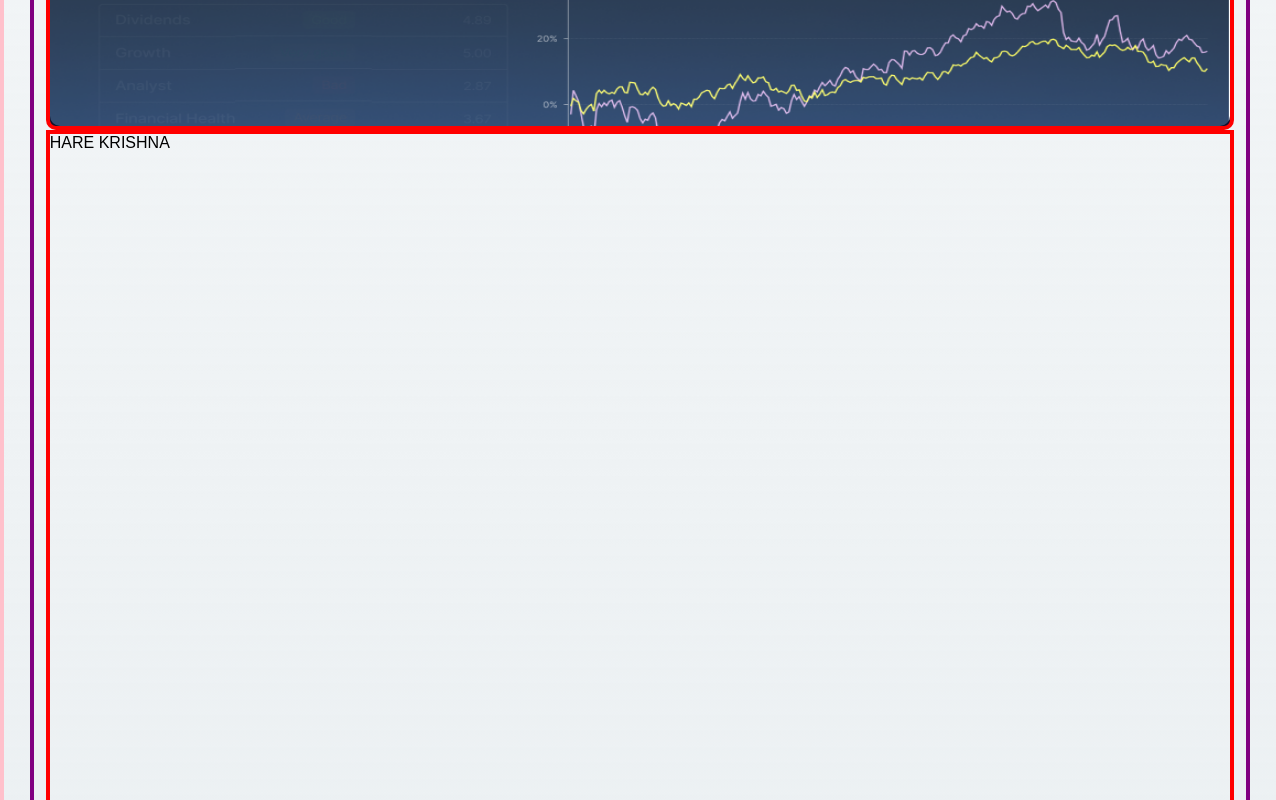
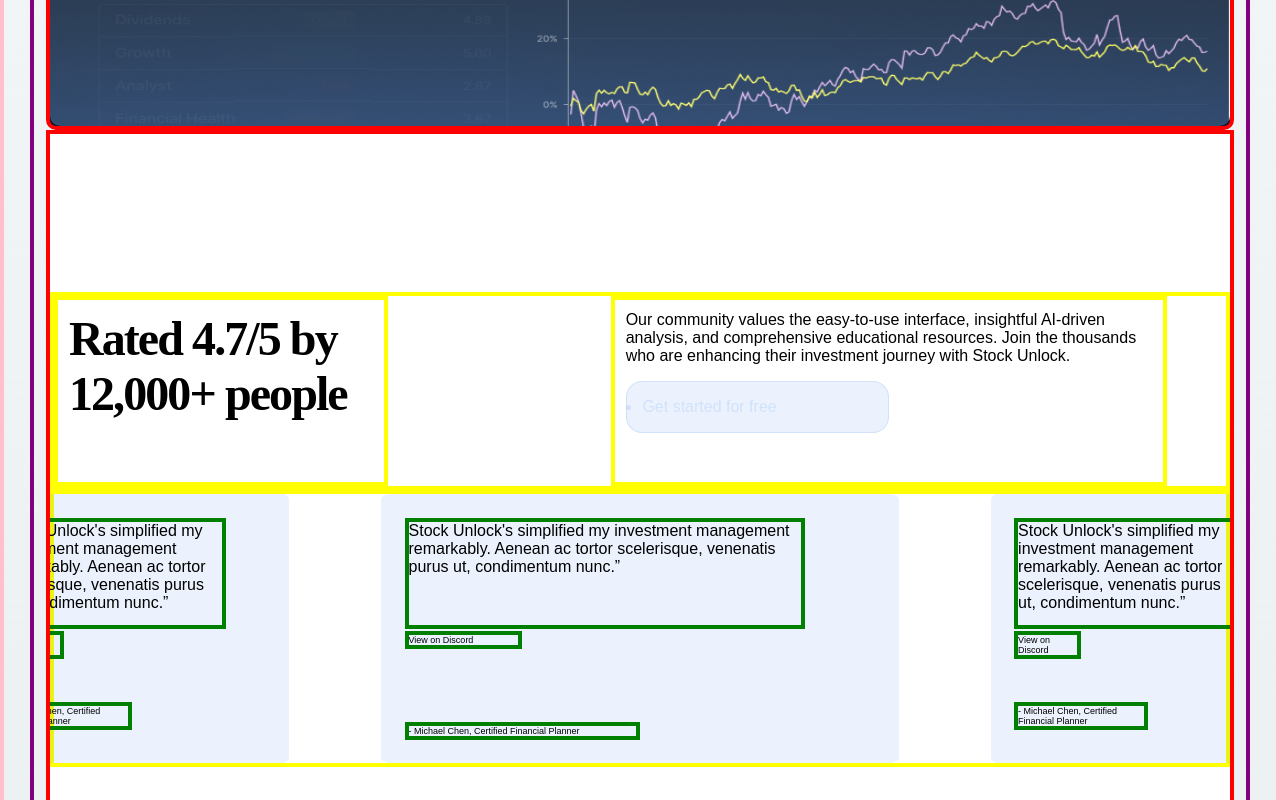
Before and after one commit to ArupRai/Project_UI_Clone, a plain HTML site: page index.html in a window 1280 px wide. Shown: the part 2260-3060 px from the top of the page. Drawn offline with Linux system fonts and the light colour scheme; files whose address does not match are found by name.

Commit message:
page-4 updates

```diff
--- a/index.html
+++ b/index.html
@@ -96,9 +96,41 @@
                 </div>
 
             </div>
-    </div>
+        </div>
         <div class="page page-4">
-            <p>HARE KRISHNA</p>
+            <!-- <p>HARE KRISHNA</p> -->
+            <div class="p4up p4up-flex">
+                <div class="p4up-left">
+                    Rated 4.7/5      by 12,000+ people
+                </div>
+                <div class="p4up-right">
+                    <p>
+                        Our community values the easy-to-use interface, insightful AI-driven analysis, and comprehensive educational resources. Join the thousands who are enhancing their investment journey with Stock Unlock.
+                    </p>
+                    <div class="getstart-container">
+                        <ul class="getsart">
+                            <li>Get started for free</li>
+                        </ul>
+                    </div>
+                </div>
+            </div>
+            <div class="p4down p4down-flex">
+                <div class="quotes quote-left">
+                    <p>Stock Unlock's simplified my investment management remarkably. Aenean ac tortor scelerisque, venenatis purus ut, condimentum nunc.”</p>
+                    <div class="discord">View on Discord</div>
+                    <div class="Mchein">- Michael Chen, Certified Financial Planner</div>
+                </div>
+                <div class="quotes quote-mid">
+                    <p>Stock Unlock's simplified my investment management remarkably. Aenean ac tortor scelerisque, venenatis purus ut, condimentum nunc.”</p>
+                    <div class="discord">View on Discord</div>
+                    <div class="Mchein">- Michael Chen, Certified Financial Planner</div>
+                </div>
+                <div class="quotes quote-right">
+                    <p>Stock Unlock's simplified my investment management remarkably. Aenean ac tortor scelerisque, venenatis purus ut, condimentum nunc.”</p>
+                    <div class="discord">View on Discord</div>
+                    <div class="Mchein">- Michael Chen, Certified Financial Planner</div>
+                </div>
+            </div>
         </div>
         <div class="page page-5">
             <p>HARE KRISHNA</p>
--- a/style.css
+++ b/style.css
@@ -346,3 +346,118 @@
 
 
 /* /page-3 */
+
+
+/* page-4 */
+
+
+.page-4{
+    display: flex;
+    flex-direction: column;
+    flex-wrap: nowrap;
+    justify-content: center;
+    background: linear-gradient(0deg, #FFFFFF, #FFFFFF),linear-gradient(0deg, #EFF2F4, #EFF2F4);
+
+}
+
+.p4up{
+    width: 100%;
+    height: 25%;
+    border: 4px solid yellow;
+}
+.p4up-flex{
+    display: flex;
+    flex-direction: row;
+    flex-wrap: nowrap;
+    justify-content: space-between;
+    padding-right: 5%;
+}
+.p4up-left{
+    width: 30%;
+    height: 100%;
+    border: 4px solid yellow;
+    padding: 1%;
+    font-weight: 600;
+    font-family: TWK Lausanne;
+    font-size: 3rem;
+    letter-spacing: -0.04em;
+    text-align: left;
+
+}
+.p4up-right{
+    width: 50%;
+    height: 100%;
+    border: 4px solid yellow;
+    display: flex;
+    flex-direction: column;
+    flex-wrap: nowrap;
+    justify-content: flex-start;
+    gap: 10%;
+    padding: 1%;
+}
+.p4up-right .p{
+    opacity: 0.7;
+    font-weight: 300;
+}
+.getstart-container{
+    width: 50%;
+    background: #3E83EB1A;
+    border: 1px solid #3E83EB26;
+    color: #3E83EB26;
+    padding: 3%;
+    border-radius: 1rem;
+
+}
+.p4down{
+    width: 100%;
+    height: 35%;
+    border: 4px solid yellow;
+    display: flex;
+    flex-direction: row;
+    flex-wrap: nowrap;
+    gap: 1%;
+
+}
+.quotes{
+    padding: 2%;
+    border-radius: 2%;
+    height: 100%;
+    display: flex;
+    flex-direction: column;
+    flex-wrap: nowrap;
+    justify-content: flex-start;
+    gap: 1%;
+    background: #3E83EB1A;
+
+}
+.quotes p{
+    border: 4px solid green;
+    width: 85%;
+    height: 50%;
+}
+.quotes .discord{
+    border: 4px solid green;
+    width: 25%;
+    font-size: xx-small;
+}
+.quotes .Mchein{
+    margin-top: 15%;
+    border: 4px solid green;
+    width: 50%;
+    font-size: xx-small;
+}
+.quote-left{
+    position: relative;
+    left: -5rem;
+}
+.quote-right{
+    position: relative;
+    right: -5rem;
+}
+.quote-mid{
+    width: 150%;
+}
+
+
+
+/* /page-4 */
```
